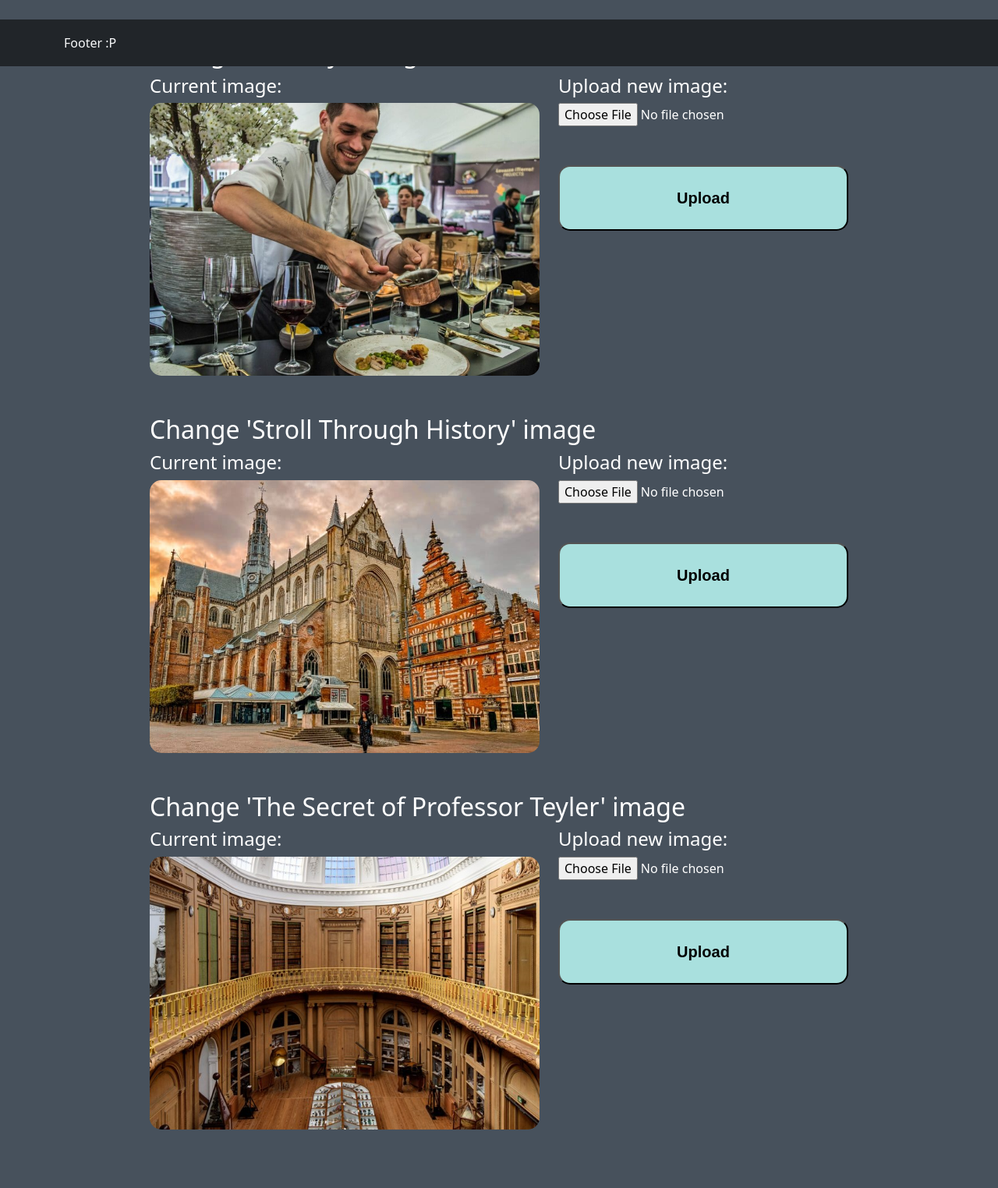
After one commit to CodrinCalin/HaarlemFestival, a PHP site: page /views/managehome/manageNavigation.php in a window 1280 px wide. The commit adds this page. Shown: the part 715-2239 px from the top of the page at 78% size. Run offline with PHP 8.4, Linux system fonts and the light colour scheme.

Commit message:
home management page

```diff
--- /dev/null
+++ b/app/public/css/management_style.css
@@ -0,0 +1,46 @@
+/*managing pages*/
+.mainManageBody {
+    background-color: #47515C;
+    padding: 50px 15dvw;
+    justify-content: center;
+    color: white;
+}
+
+.mainManageBody button {
+    width: 100%;
+    margin: 15px 0px;
+    padding: 25px;
+    font-family: "Montserrat", sans-serif;
+    border-radius: 15px;
+    font-size: 20px;
+    font-weight: 600;
+    color: black;
+    background-color: #A9E0DE;
+}
+
+.mainManageBody .uploadButton {
+    margin-top: 50px;
+}
+
+.mainManageBody button:hover {
+    box-shadow: 0px 4px 4px 0px rgba(0, 0, 0, 0.25);
+    background-color: #84b9b7;
+}
+
+.mainManageBody .backButton {
+    width: 150px;
+    font-size: 16px;
+    padding: 10px;
+}
+
+.manageBodyContent {
+    padding: 25px 0;
+}
+
+.currentImage {
+    overflow: hidden;
+    object-fit: cover;
+    width: 500px;
+    height: 350px;
+    border-radius: 15px;
+}
--- a/app/views/header.php
+++ b/app/views/header.php
@@ -24,6 +24,7 @@
                         if($authUser->permissions == 2) { ?>
                             <li class="nav-item"><a href="/manageusers" class="nav-link">Manage Users</a></li>
                             <li class="nav-item"><a href="/managerestaurants" class="nav-link">Manage Restaurants</a></li>
+                            <li class="nav-item"><a href="/managehome" class="nav-link">Manage Home</a></li>
                         <?php }?>
                         <li class="nav-item"><a href="/auth/logout" class="nav-link">Log out</a></li>
                     <?php } else{ ?>
--- /dev/null
+++ b/app/views/managehome/manageEvents.php
@@ -0,0 +1 @@
+<?php
--- /dev/null
+++ b/app/views/managehome/manageNavigation.php
@@ -0,0 +1,84 @@
+<?php
+include __DIR__ . '/../header.php';
+?>
+    <link href="/css/management_style.css" rel="stylesheet">
+    <div class="mainManageBody">
+        <a href="/managehome"><button class="backButton">< Go Back</button></a>
+
+        <h1>Manage in page navigation section</h1>
+        <div class="manageBodyContent">
+            <h2>Change 'DANCE!' image</h2>
+            <div class="row">
+                <div class="col-sm">
+                    <h4>
+                        Current image:
+                    </h4>
+                    <img class="currentImage" src="\img\homepage\dance_nav.png">
+                </div>
+                <div class="col-sm">
+                    <h4>Upload new image: </h4>
+                    <form action="/upload" method="post">
+                        <input type="file" name="image" accept="image/*">
+                        <button class="uploadButton" type="submit">Upload</button>
+                    </form>
+                </div>
+            </div>
+        </div>
+        <div class="manageBodyContent">
+            <h2>Change 'Yummy!' image</h2>
+            <div class="row">
+                <div class="col-sm">
+                    <h4>
+                        Current image:
+                    </h4>
+                    <img class="currentImage" src="\img\homepage\yummy_nav.png">
+                </div>
+                <div class="col-sm">
+                    <h4>Upload new image: </h4>
+                    <form action="/upload" method="post">
+                        <input type="file" name="image" accept="image/*">
+                        <button class="uploadButton" type="submit">Upload</button>
+                    </form>
+                </div>
+            </div>
+        </div>
+        <div class="manageBodyContent">
+            <h2>Change 'Stroll Through History' image</h2>
+            <div class="row">
+                <div class="col-sm">
+                    <h4>
+                        Current image:
+                    </h4>
+                    <img class="currentImage" src="\img\homepage\history_nav.png">
+                </div>
+                <div class="col-sm">
+                    <h4>Upload new image: </h4>
+                    <form action="/upload" method="post">
+                        <input type="file" name="image" accept="image/*">
+                        <button class="uploadButton" type="submit">Upload</button>
+                    </form>
+                </div>
+            </div>
+        </div>
+        <div class="manageBodyContent">
+            <h2>Change 'The Secret of Professor Teyler' image</h2>
+            <div class="row">
+                <div class="col-sm">
+                    <h4>
+                        Current image:
+                    </h4>
+                    <img class="currentImage" src="\img\homepage\teyler_nav.png">
+                </div>
+                <div class="col-sm">
+                    <h4>Upload new image: </h4>
+                    <form action="/upload" method="post">
+                        <input type="file" name="image" accept="image/*">
+                        <button class="uploadButton" type="submit">Upload</button>
+                    </form>
+                </div>
+            </div>
+        </div>
+    </div>
+<?php
+include __DIR__ . '/../footer.php';
+?>
```
Also changed, not shown: app/views/managehome/index.php (added, +23 -0 lines), app/views/managehome/manageHeader.php (added, +28 -0 lines), app/views/managehome/manageSchedule.php (added, +64 -0 lines).
